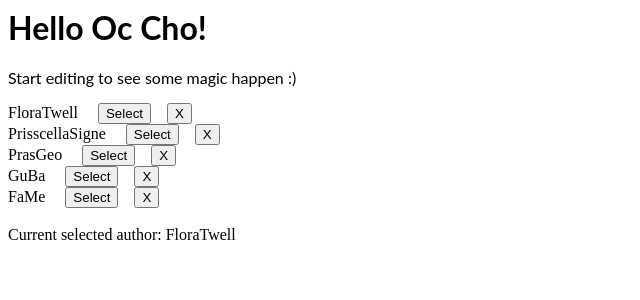
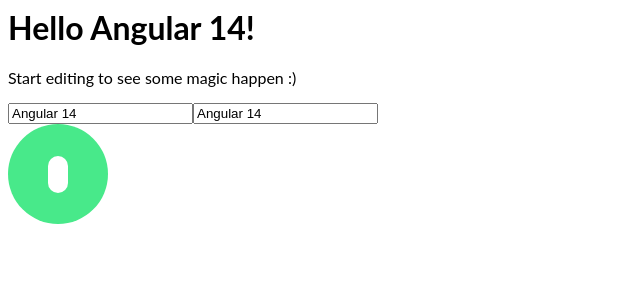
Before and after one commit to phuongnguyen12it/angular-study, an Angular app: page / in a window 1280 px wide. Shown: the top 300 px of the page, without its empty margins (0-640 px from the left). Built offline with nearby package versions, Linux system fonts and the light colour scheme.

Commit message:
3 files modified, 3 added

```diff
--- a/src/app/app.component.html
+++ b/src/app/app.component.html
@@ -1,3 +1,6 @@
-<hello name="Oc Cho"></hello>
+<hello name="{{ name }}"></hello>
 <p>Start editing to see some magic happen :)</p>
-<author-list></author-list>
+<input type="text" [(ngModel)]="name" />
+<input type="text" [ngModel]="name" (ngModelChange)="name = $event" />
+<br />
+<toggle [(checked)]="isChecked"></toggle>
--- a/src/app/app.component.ts
+++ b/src/app/app.component.ts
@@ -7,9 +7,5 @@
 })
 export class AppComponent {
   name = 'Angular ' + VERSION.major;
-  show = false;
-  isDanger = false;
-  isWarning = false;
-  currentProgress = 70;
-  currentProgressColor = 'dodgerBlue';
+  isChecked = true;
 }
--- a/src/app/app.module.ts
+++ b/src/app/app.module.ts
@@ -7,6 +7,7 @@
 import { ProgressBarComponent } from './progress-bar/progress-bar.component';
 import { AuthorListComponent } from './authors/author-list/author-list.component';
 import { AuthorDetailsComponent } from './authors/author-details/author-details.component';
+import { ToggleComponent } from './toggle/toggle.component';
 
 @NgModule({
   imports: [BrowserModule, FormsModule],
@@ -16,6 +17,7 @@
     ProgressBarComponent,
     AuthorListComponent,
     AuthorDetailsComponent,
+    ToggleComponent,
   ],
   bootstrap: [AppComponent],
 })
--- /dev/null
+++ b/src/app/toggle/toggle.component.css
@@ -0,0 +1,52 @@
+.toggle-wraper {
+  display: flex;
+  align-items: center;
+  justify-content: center;
+  cursor: pointer;
+  transition: all 0.2s;
+  width: 100px;
+  height: 100px;
+  border-radius: 50%;
+  background-color: #fe4551;
+  box-shadow: 0 20px 20px 0 rgba(#fe4551, 0.3);
+  outline: none;
+}
+
+.toggle-wraper:active {
+  width: 95px;
+  height: 95px;
+  box-shadow: 0 15px 15px 0 rgba(#fe4551, 0.5);
+}
+
+.toggle-wraper .toggle {
+  height: 17px;
+  width: 17px;
+}
+
+.toggle {
+  transition: all 0.2s ease-in-out;
+  height: 20px;
+  width: 20px;
+  background-color: transparent;
+  border: 10px solid #fff;
+  border-radius: 50%;
+  cursor: pointer;
+  animation: red 0.7s linear forwards;
+}
+
+.toggle-wraper.checked {
+  background-color: #48e98a;
+  box-shadow: 0 20px 20px 0 rgba(#48e98a, 0.3);
+}
+
+.toggle-wraper.checked:active {
+  box-shadow: 0 15px 15px 0 rgba(#48e98a, 0.5);
+}
+
+.toggle-wraper.checked .toggle {
+  width: 0;
+  background-color: #fff;
+  border-color: transparent;
+  border-radius: 30px;
+  animation: green 0.7s linear forwards !important;
+}
--- /dev/null
+++ b/src/app/toggle/toggle.component.html
@@ -0,0 +1,8 @@
+<div
+  class="toggle-wraper"
+  [class.checked]="checked"
+  tabindex="0"
+  (click)="checkedChange.emit(!checked)"
+>
+  <div class="toggle"></div>
+</div>
```
Also changed, not shown: src/app/toggle/toggle.component.ts (added, +11 -0 lines).
